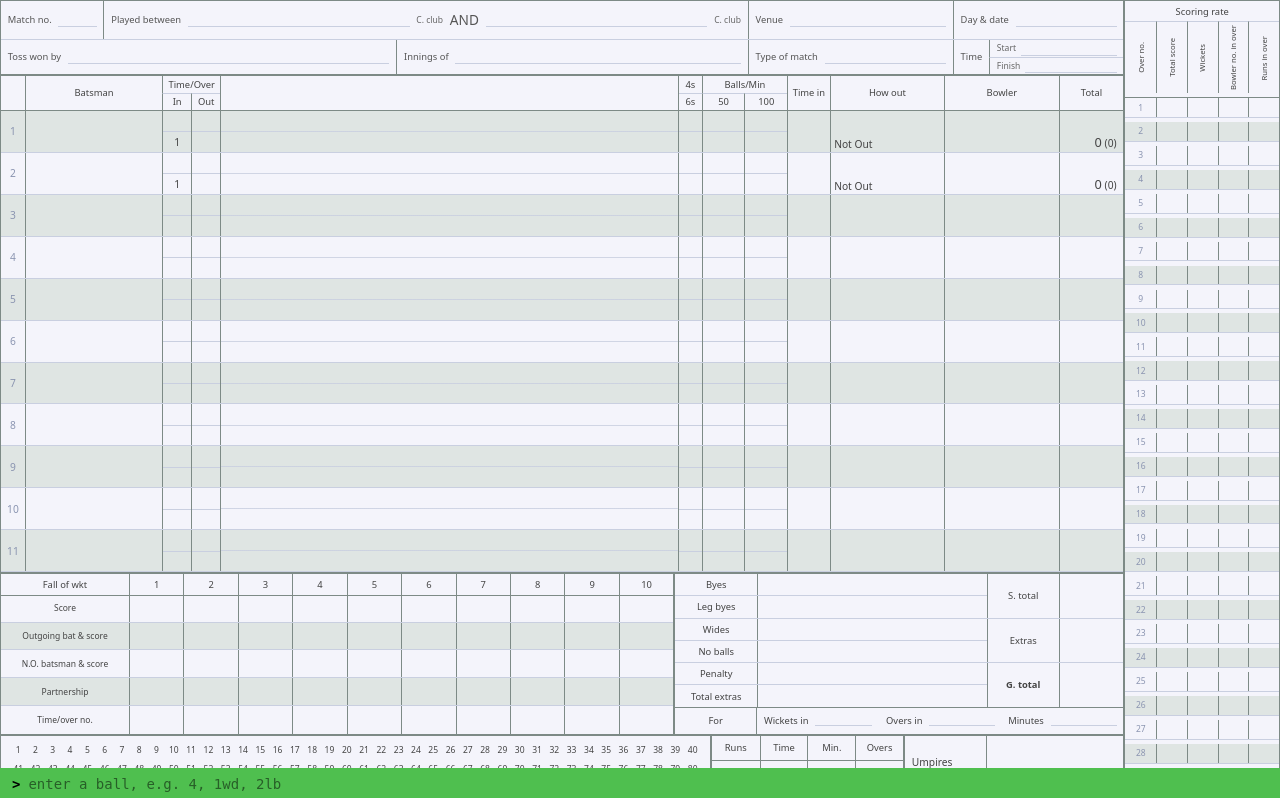
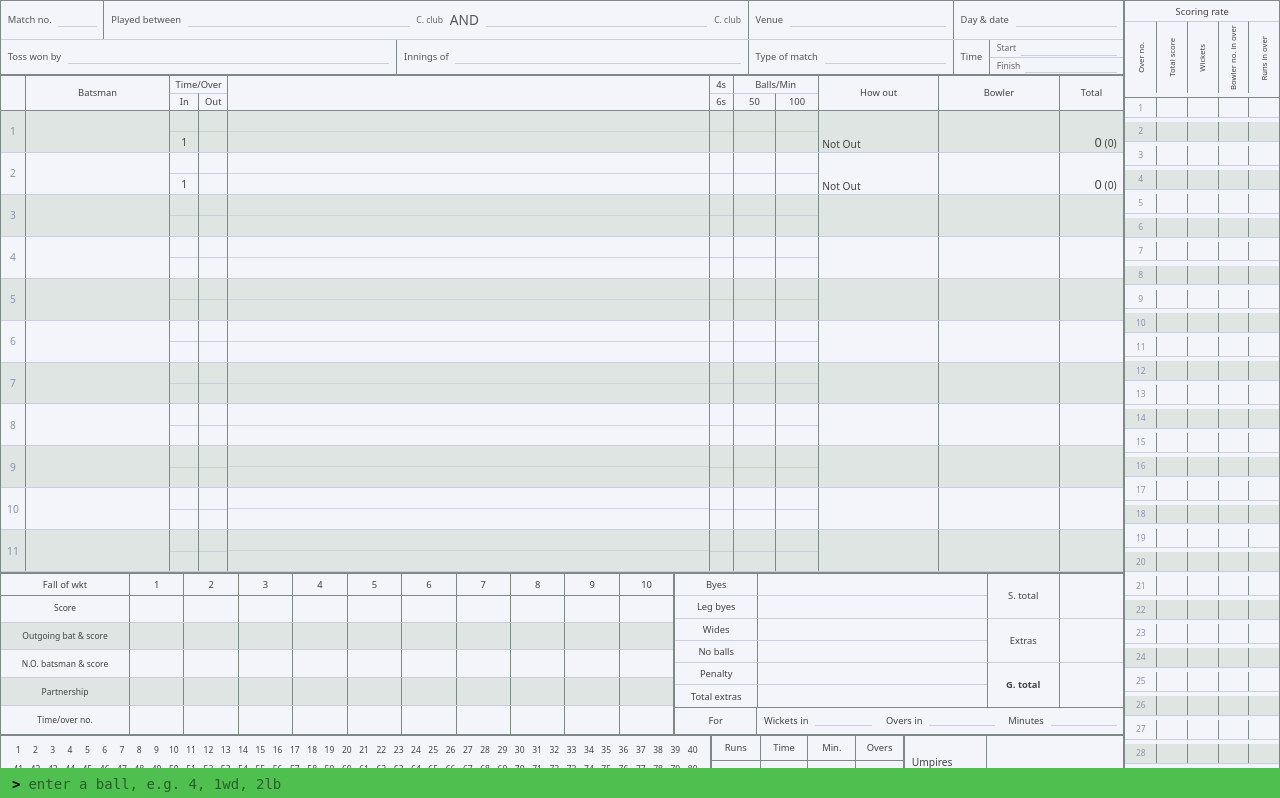
Before and after one commit to chriscave/cricket-sc, a React (Vite) app: page / in a window 1280 px wide. Shown: the top 798 px of the page. Built offline with nearby package versions, Linux system fonts and the light colour scheme.

Commit message:
remove the time in

```diff
--- a/src/components/BattingAnalysis/BattingAnalysis.css
+++ b/src/components/BattingAnalysis/BattingAnalysis.css
@@ -14,7 +14,6 @@
     minmax(240px, 4fr)   /* runs, wide ruled area */
     28px      /* 4s/6s */
     50px 50px /* balls/min 50, 100 */
-    50px      /* time in / balls rcd */
     minmax(90px, 1fr)    /* how out */
     minmax(90px, 1fr)    /* bowler */
     76px;     /* total */
--- a/src/components/BattingAnalysis/BattingAnalysis.tsx
+++ b/src/components/BattingAnalysis/BattingAnalysis.tsx
@@ -14,7 +14,6 @@ const HEADER = [
   { label: "" },
   { stack: ["4s", "6s"] },
   { label: "Balls/Min", subs: ["50", "100"] },
-  { label: "Time in" },
   { label: "How out" },
   { label: "Bowler" },
   { label: "Total" },
@@ -117,7 +116,6 @@ export default function BattingAnalysis({
           <Stack top={row.fours || undefined} bottom={row.sixes || undefined} />
           <Stack top={row.ballsTo50} />   {/* minutes underneath, once times are recorded */}
           <Stack top={row.ballsTo100} />
-          <div className="sc-cell" />  {/* time in */}
           <div className="sc-cell sc-bottom">
             {row.howOut ? DISMISSALS[row.howOut].label : row.hasBatted && "Not Out"}
           </div>
```
